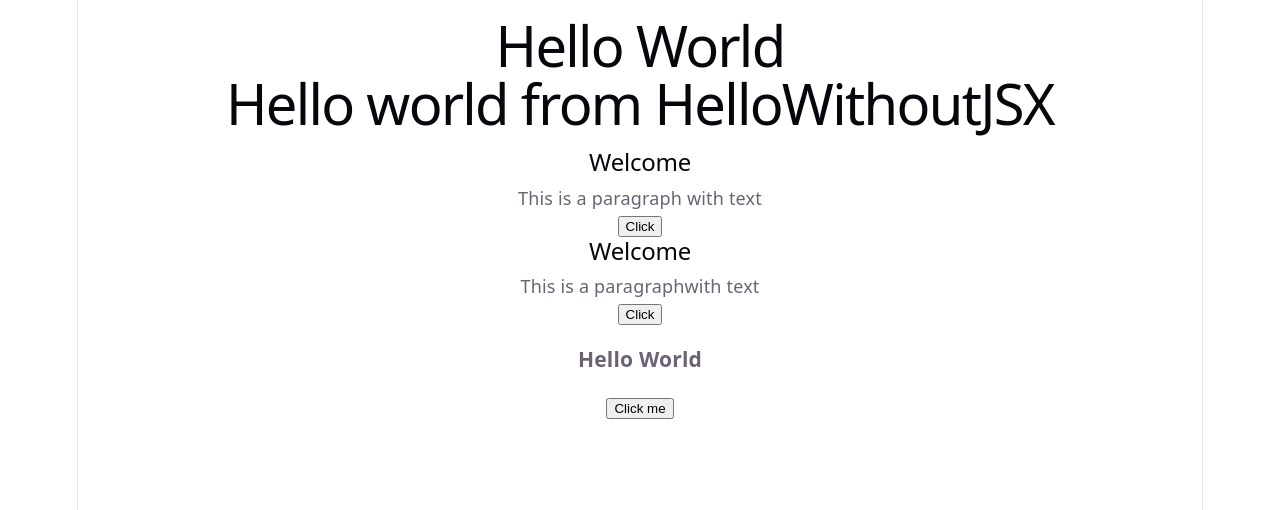
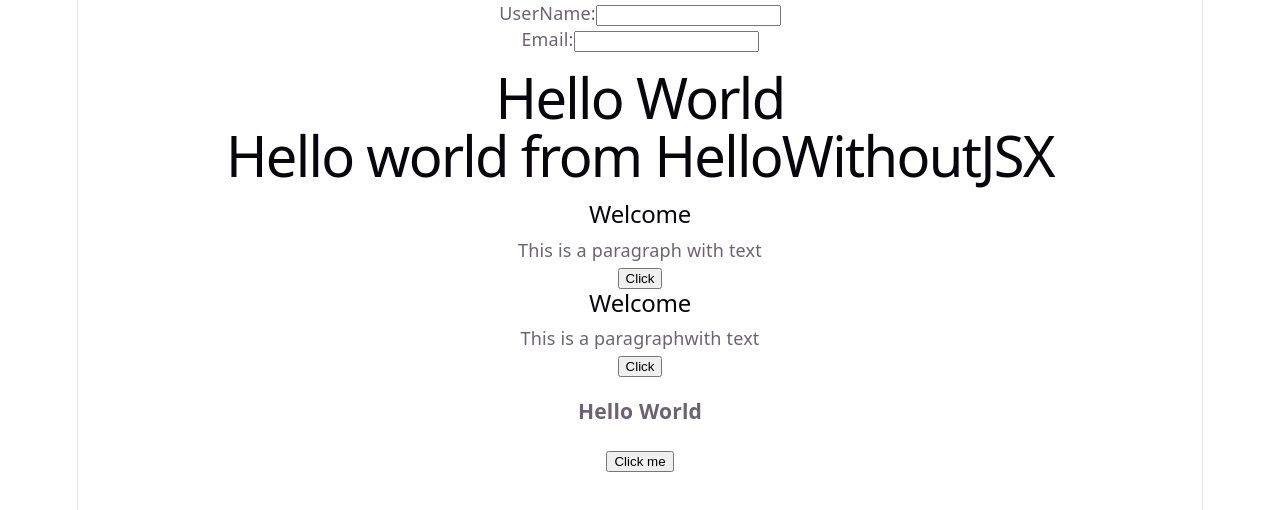
Before and after one commit to Ashmit-Singh-Gogia/React_Learning, a React (Vite) app in the folder hello-world/: page / in a window 1280 px wide. Shown: the top 510 px of the page. Built offline with nearby package versions, Linux system fonts and the light colour scheme.

Commit message:
Attributes-Naming-Convention : attributes must be written in lower camel case

```diff
--- a/hello-world/src/App.jsx
+++ b/hello-world/src/App.jsx
@@ -2,11 +2,13 @@ import { Welcome } from "./Welcome.jsx"
 import { Button } from "./Button.jsx"
 import { Hello, HelloWithoutJSX } from "./Hello.jsx";
 import { Card, CardWithoutJSX } from "./Card.jsx";
+import { StyledForm } from "./StyledForm.jsx";
+
 
 function App() {
   return (
     <div>
-
+      <StyledForm />
       <Hello />
       <HelloWithoutJSX />
       <Card />
--- /dev/null
+++ b/hello-world/src/StyledForm.jsx
@@ -0,0 +1,15 @@
+export const StyledForm = () => {
+    return (
+        <form className="contact-form">
+
+            <label htmlFor="username">UserName:</label>
+            <input type="text" id="username" className="form-input" />
+
+            <br />
+
+            <label htmlFor="email">Email:</label>
+            <input type="email" id="email" className="form-input" tabIndex="1" />
+
+        </form>
+    );
+}
```
